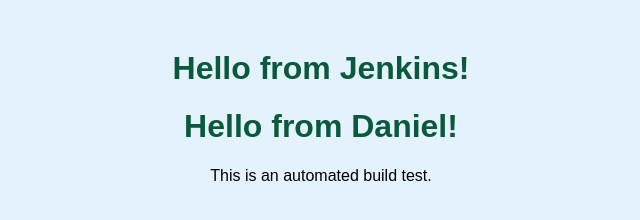
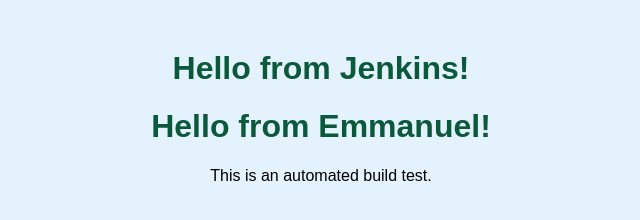
Before and after one commit to danielinyang/simple_html_website, a plain HTML site: page index.html in a window 1280 px wide. Shown: the whole page, without its empty margins (319-959 px from the left). Drawn offline with Linux system fonts and the light colour scheme.

Commit message:
Update index file

```diff
--- a/index.html
+++ b/index.html
@@ -6,7 +6,7 @@
 </head>
 <body>
   <h1>Hello from Jenkins!</h1>
-  <h1>Hello from Daniel!</h1>
+  <h1>Hello from Emmanuel!</h1>
   <p>This is an automated build test.</p>
 </body>
 </html>
```
